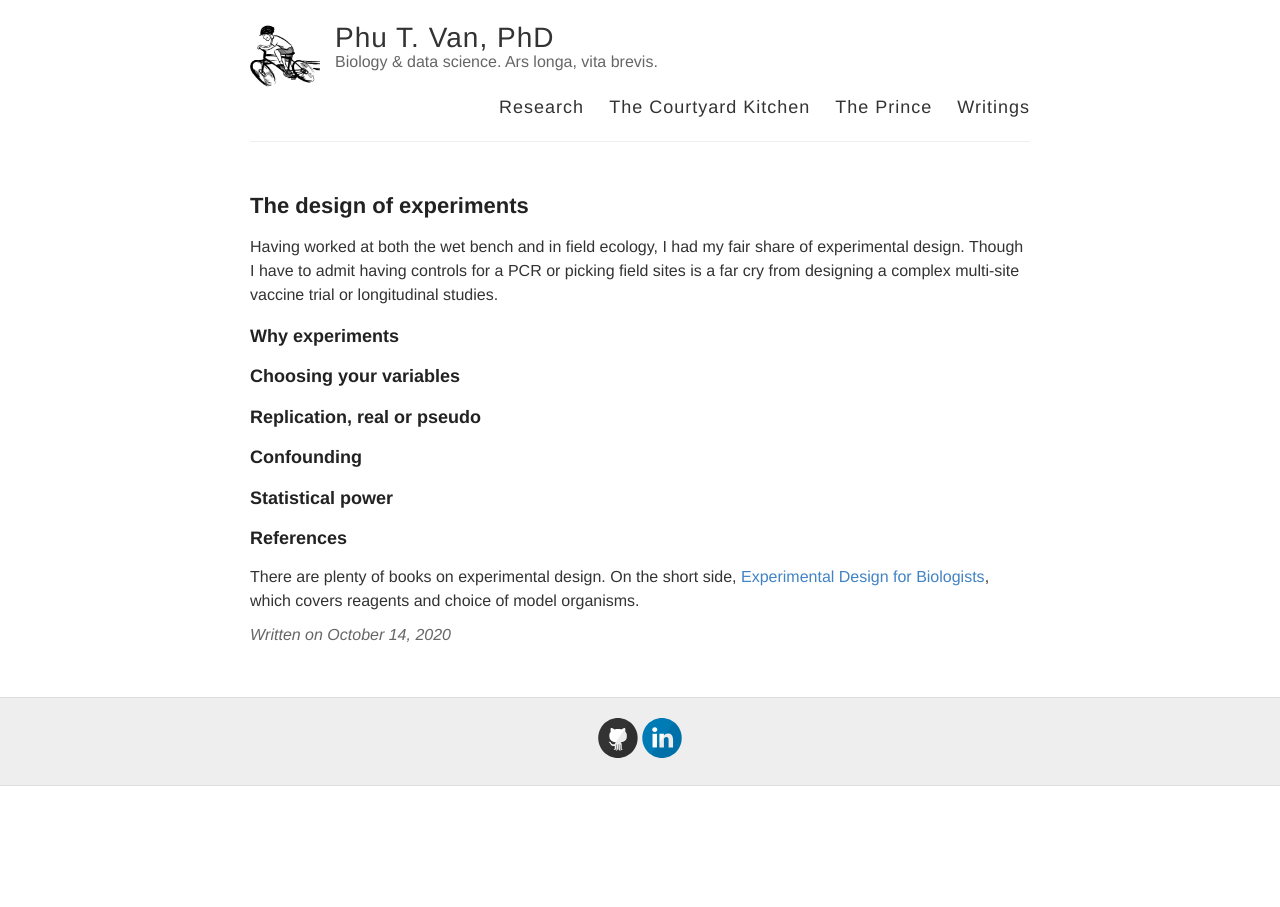
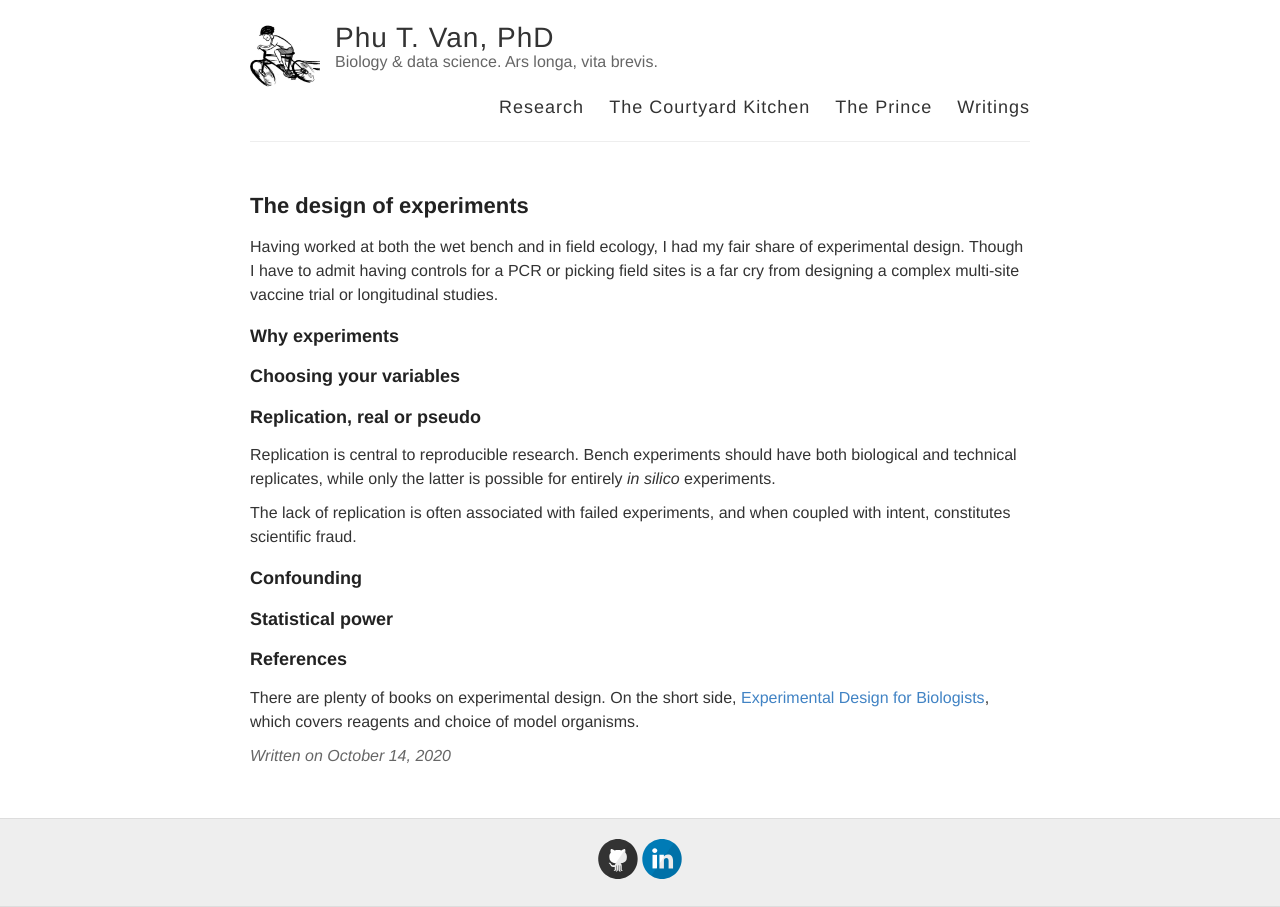
Before and after one commit to ptvan/ptvan.github.io, a Jekyll site: the page built from _posts/2020-10-14-experimental-design.md, in a window 1280 px wide. Built offline with Jekyll 4.4.1, drawn with Linux system fonts in a browser that asks for light colours.

Commit message:
added replication

```diff
--- a/_posts/2020-10-14-experimental-design.md
+++ b/_posts/2020-10-14-experimental-design.md
@@ -11,6 +11,10 @@ Having worked at both the wet bench and in field ecology, I had my fair share of
 
 ### Replication, real or pseudo
 
+Replication is central to reproducible research. Bench experiments should have both biological and technical replicates, while only the latter is possible for entirely _in silico_ experiments.
+
+The lack of replication is often associated with failed experiments, and when coupled with intent, constitutes scientific fraud.
+
 ### Confounding
 
 ### Statistical power
```
